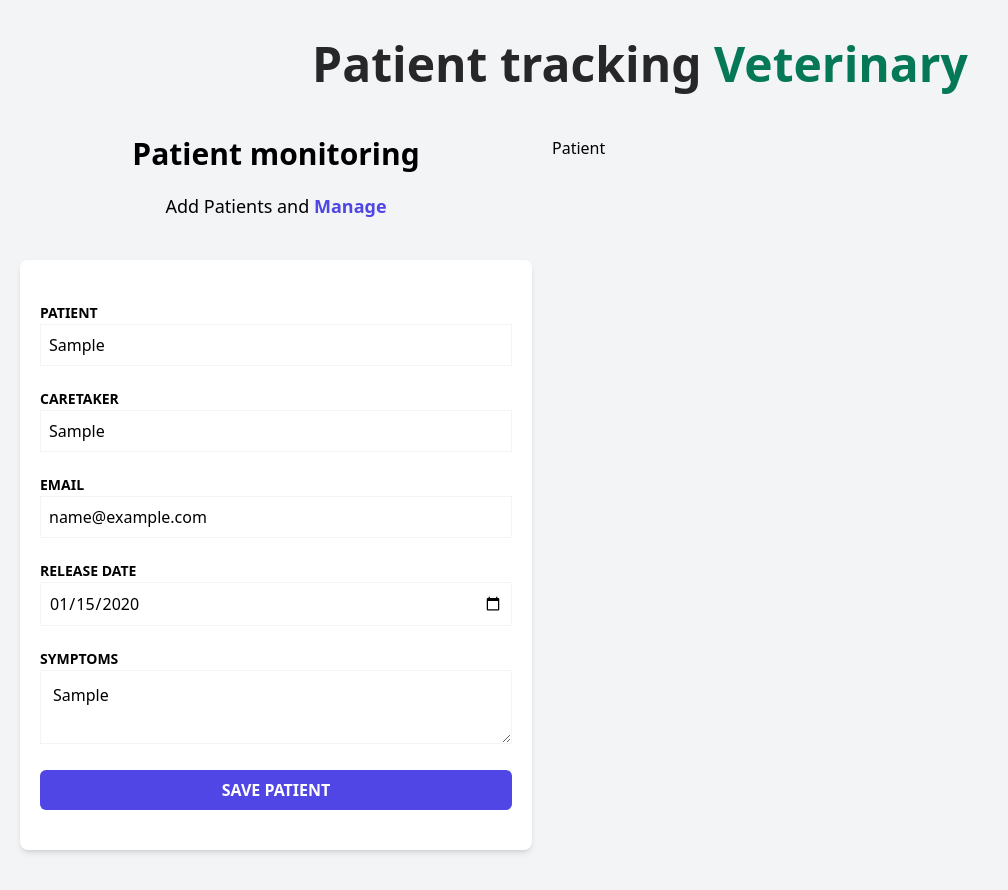
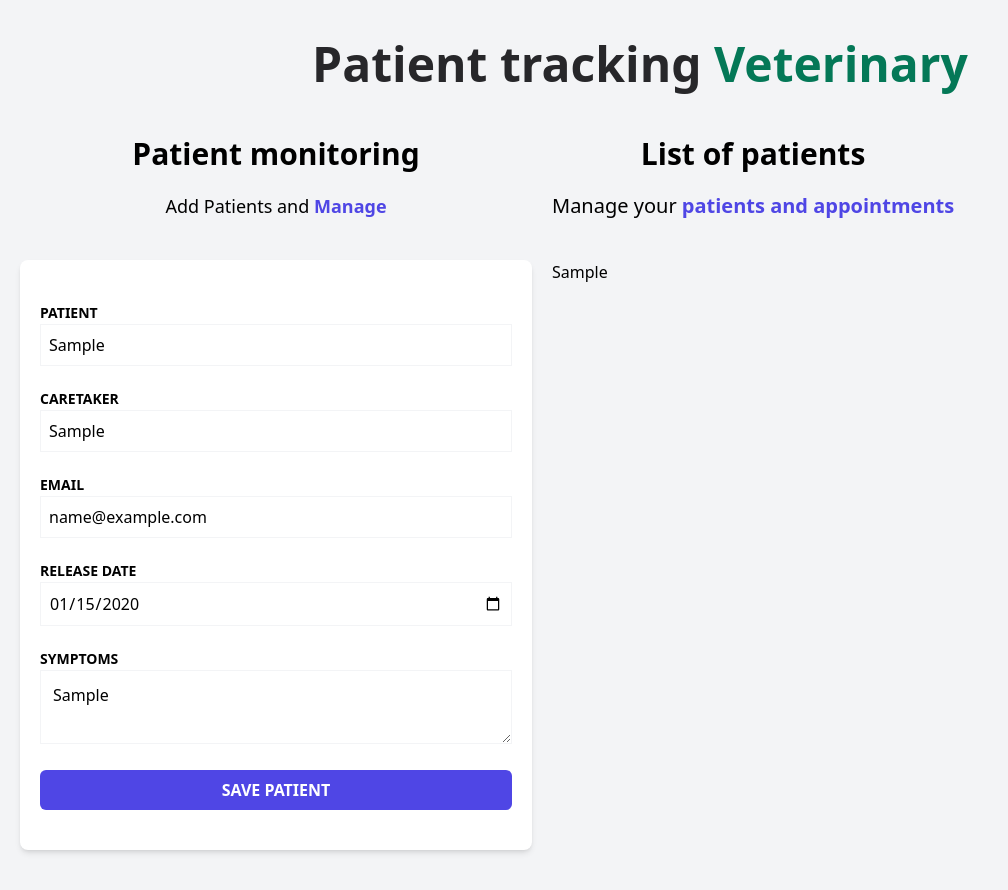
Before and after one commit to wichofly/veterinaryPatients-app, a React (Vite) app: page / in a window 1280 px wide. Both pictures are taken after typing "Sample", "Sample", "name@example.com", "2020-01-15", "Sample" into the empty fields and a click on the input "Save Patient". Shown: the whole page, without its empty margins (0-1008 px from the left). Built offline with nearby package versions, Linux system fonts and the light colour scheme.

Commit message:
feat: enhance PatientList to display detailed patient information and added PatientDetails component

```diff
--- /dev/null
+++ b/src/components/PatientDetails.tsx
@@ -0,0 +1,11 @@
+import { Patient } from '../interfaces';
+
+interface PatientDetailsProps {
+  patient: Patient;
+}
+
+const PatientDetails = ({ patient }: PatientDetailsProps) => {
+  return <div>{patient.name}</div>;
+};
+
+export default PatientDetails;
--- a/src/components/PatientList.tsx
+++ b/src/components/PatientList.tsx
@@ -1,4 +1,5 @@
 import { usePatientStore } from '../store';
+import PatientDetails from './PatientDetails';
 
 const PatientList = () => {
   const { patients } = usePatientStore();
@@ -7,7 +8,20 @@ const PatientList = () => {
   return (
     <div className="">
       {patients.length ? (
-        <p>Patient</p>
+        <>
+          <h2 className="font-semibold text-3xl text-center">
+            List of patients
+          </h2>
+          <p className="text-xl mt-5 mb-10 text-center">
+            Manage your{' '}
+            <span className="text-indigo-600 font-semibold">
+              patients and appointments
+            </span>
+          </p>
+          {patients.map((patient) => (
+            <PatientDetails patient={patient} />
+          ))}
+        </>
       ) : (
         <>
           <h2 className="font-semibold text-3xl text-center">
```
